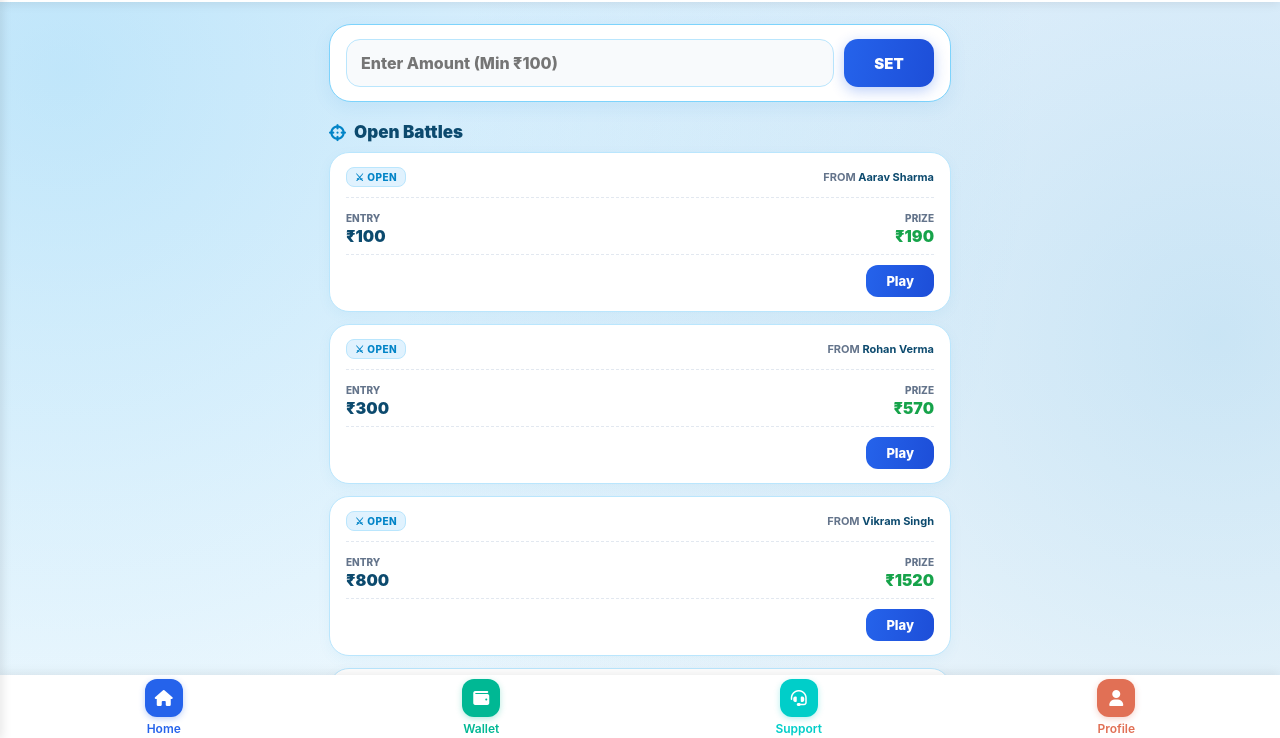
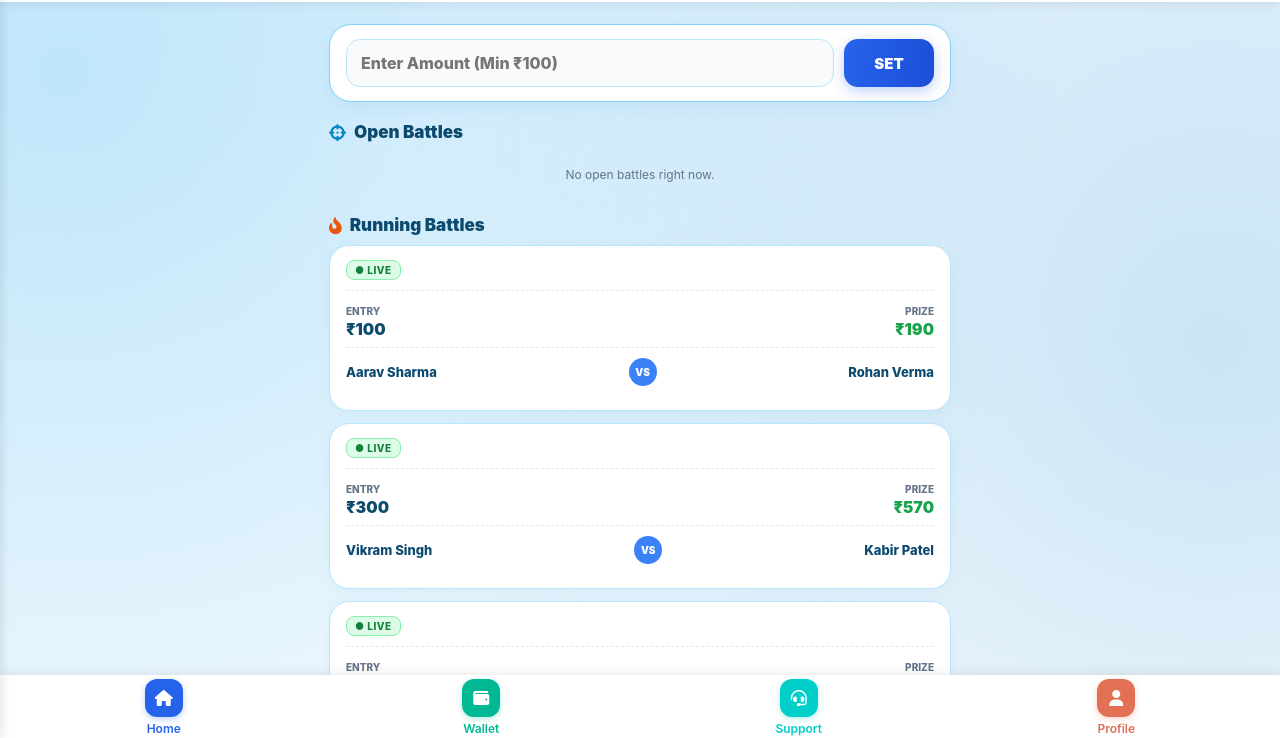
Before and after one commit to gameonline445/RDX---LUDO, a plain HTML site: page battles.html in a window 1280 px wide. Shown: the part 60-798 px from the top of the page. Drawn offline with Linux system fonts and the light colour scheme; no server answers; sample sign-in values are in the browser's storage.

Commit message:
Update battles.html

```diff
--- a/battles.html
+++ b/battles.html
@@ -518,32 +518,41 @@ if (scrollContainer) {
     });
 }
 
-// PERMANENT DUMMY BATTLES BET AMOUNTS IN EXACT ORDER
-const PERMANENT_DUMMY_BETS = [
+// PERMANENT DUMMY RUNNING BATTLES BET AMOUNTS IN EXACT ORDER
+const PERMANENT_RUNNING_BETS = [
     100, 300, 800, 200, 5000, 12000, 18000, 15000, 400, 700, 100, 300, 900
 ];
 
-const PERMANENT_DUMMY_NAMES = [
-    "Aarav Sharma", "Rohan Verma", "Vikram Singh", "Kabir Patel",
-    "Aditya Rao", "Arjun Mehta", "Devansh Nair", "Karan Joshi",
-    "Siddharth Roy", "Nikhil Gupta", "Pranav Yadav", "harshvardhan",
-    "Manish Tiwari"
+const PERMANENT_RUNNING_PAIRS = [
+    ["Aarav Sharma", "Rohan Verma"],
+    ["Vikram Singh", "Kabir Patel"],
+    ["Aditya Rao", "Arjun Mehta"],
+    ["Devansh Nair", "Karan Joshi"],
+    ["Siddharth Roy", "Nikhil Gupta"],
+    ["Pranav Yadav", "Manish Tiwari"],
+    ["Harsh Vardhan", "Ankit Dubey"],
+    ["Yash Raj", "Deepak Kumar"],
+    ["Vivek Pandey", "Rahul Mishra"],
+    ["Saurabh Jain", "Gaurav Kapoor"],
+    ["Kunal Thakur", "Abhishek Sen"],
+    ["Tushar Malhotra", "Pankaj Chauhan"],
+    ["Varun Sethi", "Mohit Chawla"]
 ];
 
-function getPermanentDummyBattles() {
-    return PERMANENT_DUMMY_BETS.map((amt, idx) => {
-        const hostName = PERMANENT_DUMMY_NAMES[idx] || ("Player " + (idx + 1));
+function getPermanentRunningBattles() {
+    return PERMANENT_RUNNING_BETS.map((amt, idx) => {
+        const pair = PERMANENT_RUNNING_PAIRS[idx] || ["Player " + (idx * 2 + 1), "Player " + (idx * 2 + 2)];
         return {
-            id: "dummy_battle_" + (idx + 1),
+            id: "dummy_running_" + (idx + 1),
             isDummy: true,
-            creatorUid: "dummy_creator_" + (idx + 1),
-            creatorName: hostName,
+            creatorUid: "dummy_p1_" + (idx + 1),
+            acceptedUid: "dummy_p2_" + (idx + 1),
+            creatorName: pair[0],
+            acceptedName: pair[1],
             amount: amt,
             prize: Math.round(amt * 1.90),
-            status: "open",
-            acceptedUid: null,
-            acceptedName: null,
-            roomCode: null
+            status: "live",
+            roomCode: "RM" + String(1000 + idx * 73)
         };
     });
 }
@@ -778,21 +787,22 @@ function renderBattlesCombined() {
         }
     });
 
-    // Append permanent dummy open battles in exact order (never count toward userBattleCount)
-    const dummyBattles = getPermanentDummyBattles();
-    dummyBattles.forEach((d) => {
-        openHTML += `
+    // Append permanent dummy running battles in exact order
+    const dummyRunningBattles = getPermanentRunningBattles();
+    dummyRunningBattles.forEach((r) => {
+        runningHTML += `
             <div class="battle-card">
                 <div class="card-top">
-                    <span class="badge-tag tag-open">⚔ OPEN</span>
-                    <span class="user-tag">FROM <strong>${d.creatorName}</strong></span>
+                    <span class="badge-tag tag-live">● LIVE</span>
                 </div>
                 <div class="battle-meta">
-                    <div class="meta-col"><small>ENTRY</small><strong>₹${d.amount}</strong></div>
-                    <div class="meta-col" style="text-align:right;"><small>PRIZE</small><strong style="color:#16a34a;">₹${d.prize}</strong></div>
+                    <div class="meta-col"><small>ENTRY</small><strong>₹${r.amount}</strong></div>
+                    <div class="meta-col" style="text-align:right;"><small>PRIZE</small><strong style="color:#16a34a;">₹${r.prize}</strong></div>
                 </div>
-                <div class="card-actions">
-                    <button class="btn-play" onclick="playDummyBattle('${d.id}', ${d.amount}, ${d.prize}, '${d.creatorName.replace(/'/g, "\\'")}')">Play</button>
+                <div class="vs-row">
+                    <div class="player-box"><span class="player-name">${r.creatorName}</span></div>
+                    <div class="vs-circle">VS</div>
+                    <div class="player-box"><span class="player-name">${r.acceptedName}</span></div>
                 </div>
             </div>
         `;
@@ -802,23 +812,6 @@ function renderBattlesCombined() {
 
     document.getElementById("openBattlesList").innerHTML = openHTML || `<p style="text-align:center; color:#64748b; font-size:12px; padding:15px;">No open battles right now.</p>`;
     document.getElementById("runningBattlesList").innerHTML = runningHTML || `<p style="text-align:center; color:#64748b; font-size:12px; padding:15px;">No live battles running.</p>`;
-}
-
-function playDummyBattle(dummyId, amt, prize, hostName) {
-    if (myCurrentBalance < amt) {
-        showErrorModal("Insufficient balance");
-        return;
-    }
-    activeBattleId = dummyId;
-    isDummyActiveRoom = true;
-    renderRoomView({
-        amount: amt,
-        prize: prize,
-        creatorName: hostName,
-        acceptedName: myUserName,
-        status: "live",
-        roomCode: "LUDO" + String(amt).slice(-2) + "77"
-    }, false);
 }
 
 // 2. REAL-TIME BATTLES LISTENER
```
